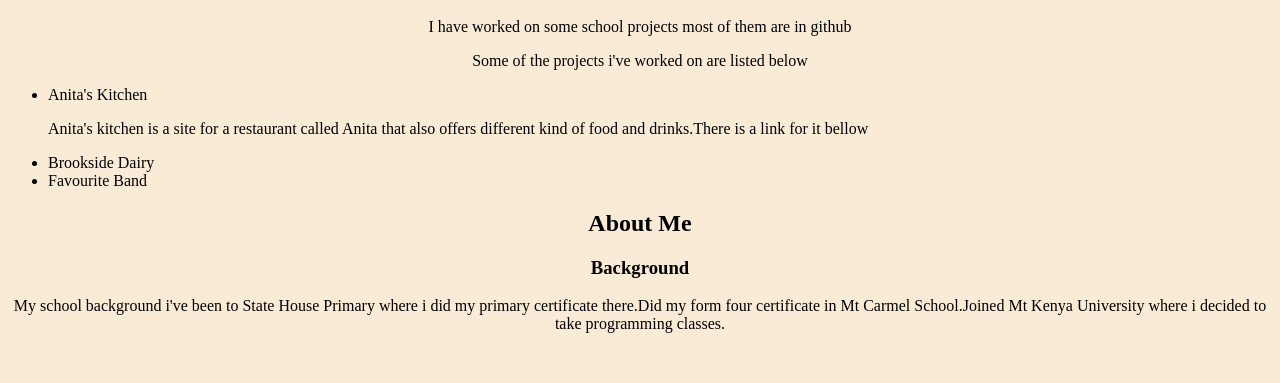
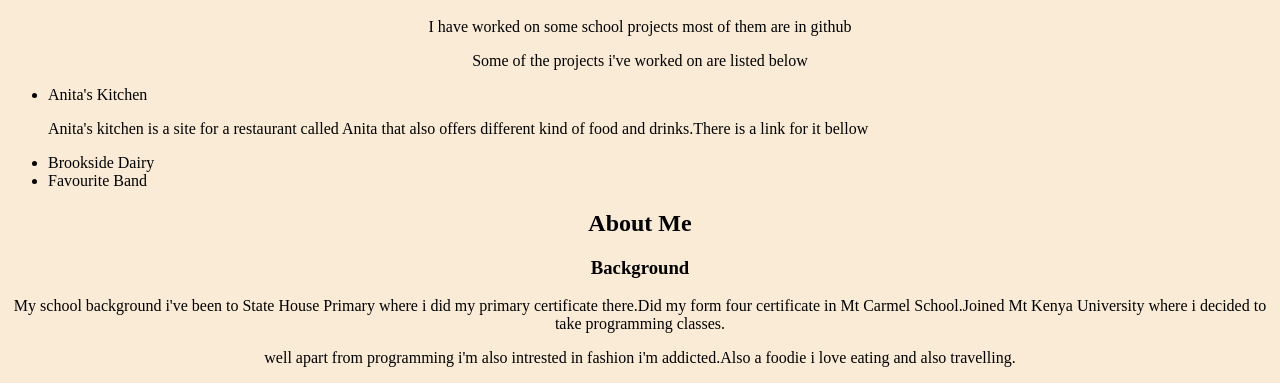
Before and after one commit to sngina/Stella-Portfolio, a plain HTML site: page index.html in a window 1280 px wide. Shown: the part 866-1249 px from the top of the page. Before the commit the page ends 1215 px from the top, so only its background shows below. Drawn offline with Linux system fonts and the light colour scheme.

Commit message:
adding another paragraph

```diff
--- a/index.html
+++ b/index.html
@@ -29,7 +29,7 @@
         <div id="grow">
             <h3>Background</h3>
             <p>My school background i've been to State House Primary where i did my primary certificate there.Did my form four certificate in Mt Carmel School.Joined Mt Kenya University where i decided to take programming classes.</p>
-
+  <p>well apart from programming i'm also intrested in fashion i'm addicted.Also a foodie i love eating and also travelling.</p>
         </div>
 
     </body>
```
